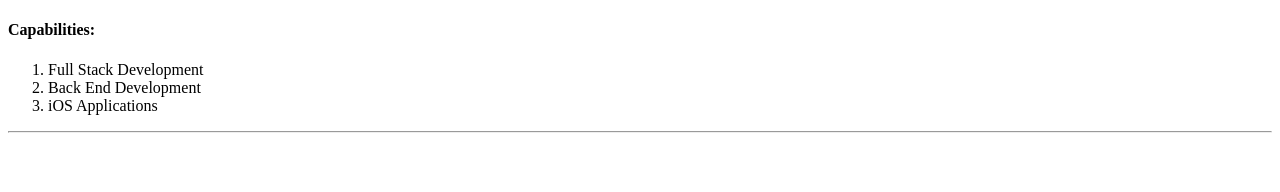
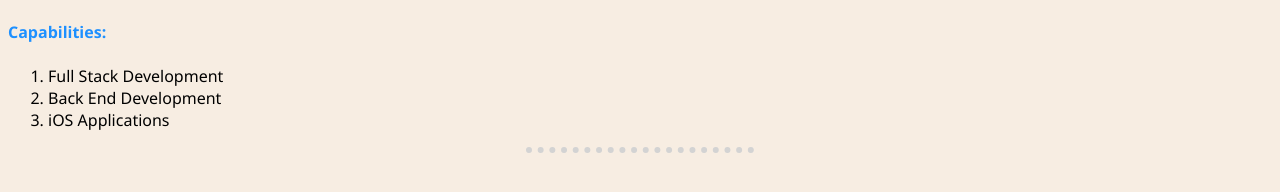
Before and after one commit to kenmaready/cv, a plain HTML site: page capabilities.html in a window 1280 px wide. Drawn offline with Linux system fonts and the light colour scheme; the site is published under a folder, as on GitHub Pages, so addresses that start at the root find nothing.

Commit message:
Corrected ref to css file

```diff
--- a/capabilities.html
+++ b/capabilities.html
@@ -4,7 +4,7 @@
     <meta charset="UTF-8">
     <meta http-equiv="X-UA-Compatible" content="IE=edge">
     <meta name="viewport" content="width=device-width, initial-scale=1.0">
-    <link rel="stylesheet" href="/css/styles.css">
+    <link rel="stylesheet" href="css/styles.css">
     <title>Capabilities</title>
 </head>
 <body>
```
Also changed, not shown: contact.html (+1 -1 lines), index.html (+1 -1 lines), languages.html (+1 -1 lines).
